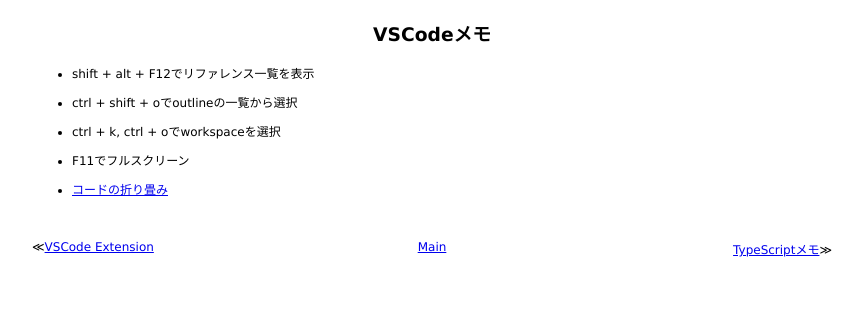
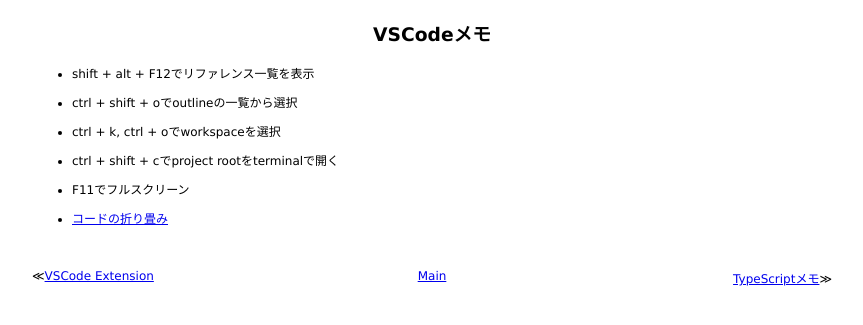
Before and after one commit to 38elements/38elements.github.com, a Jekyll site: the page built from _posts/2021-10-17-VSCode.md, in a window 1280 px wide. Shown: the top 325 px of the page, without its empty margins (208-1071 px from the left). Built offline with Jekyll 4.4.1, drawn with Linux system fonts in a browser that asks for light colours.

Commit message:
Update 2021-10-17-VSCode.md

```diff
--- a/_posts/2021-10-17-VSCode.md
+++ b/_posts/2021-10-17-VSCode.md
@@ -8,6 +8,8 @@ title: VSCodeメモ
 
 * ctrl + k, ctrl + oでworkspaceを選択
 
+* ctrl + shift + cでproject rootをterminalで開く
+
 * F11でフルスクリーン
 
 * [コードの折り畳み](https://code.visualstudio.com/docs/editor/codebasics#_folding)
```
